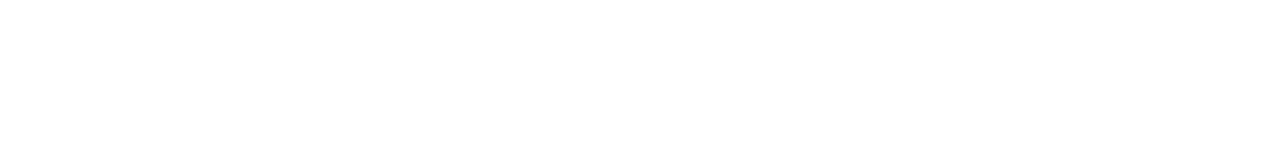
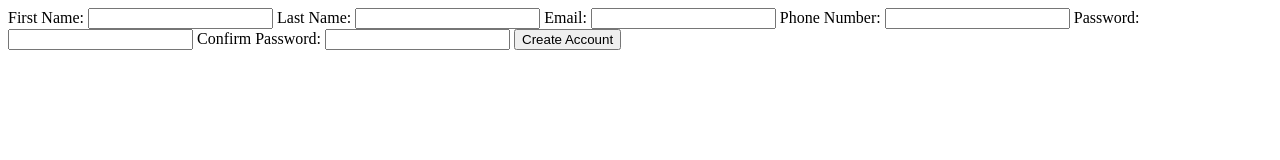
Before and after one commit to OdinProject-journey/inter-form, a plain HTML site: page index.html in a window 1280 px wide. Drawn offline with Linux system fonts and the light colour scheme.

Commit message:
add basic form-controls

```diff
--- a/index.html
+++ b/index.html
@@ -9,5 +9,26 @@
 <body>
 
 
+  <form action="">
+    <label for="firstName">First Name:
+      <input type="text" name="firstName" id="firstName" required>
+    </label>
+    <label for="lastName">Last Name:
+      <input type="text" name="lastName" id="lastName">
+    </label>
+    <label for="email">Email:
+      <input type="email" name="email" id="email" required>
+    </label>
+    <label for="phone">Phone Number:
+      <input type="tel" name="phoneNumber" id="phone">
+    </label>
+    <label for="password">Password:
+      <input type="password" name="password" id="password" required>
+    </label>
+    <label for="rePassword">Confirm Password:
+      <input type="text"  id="rePassword" required>
+    </label>
+    <button type="submit">Create Account</button>
+  </form>
 </body>
 </html>
```
